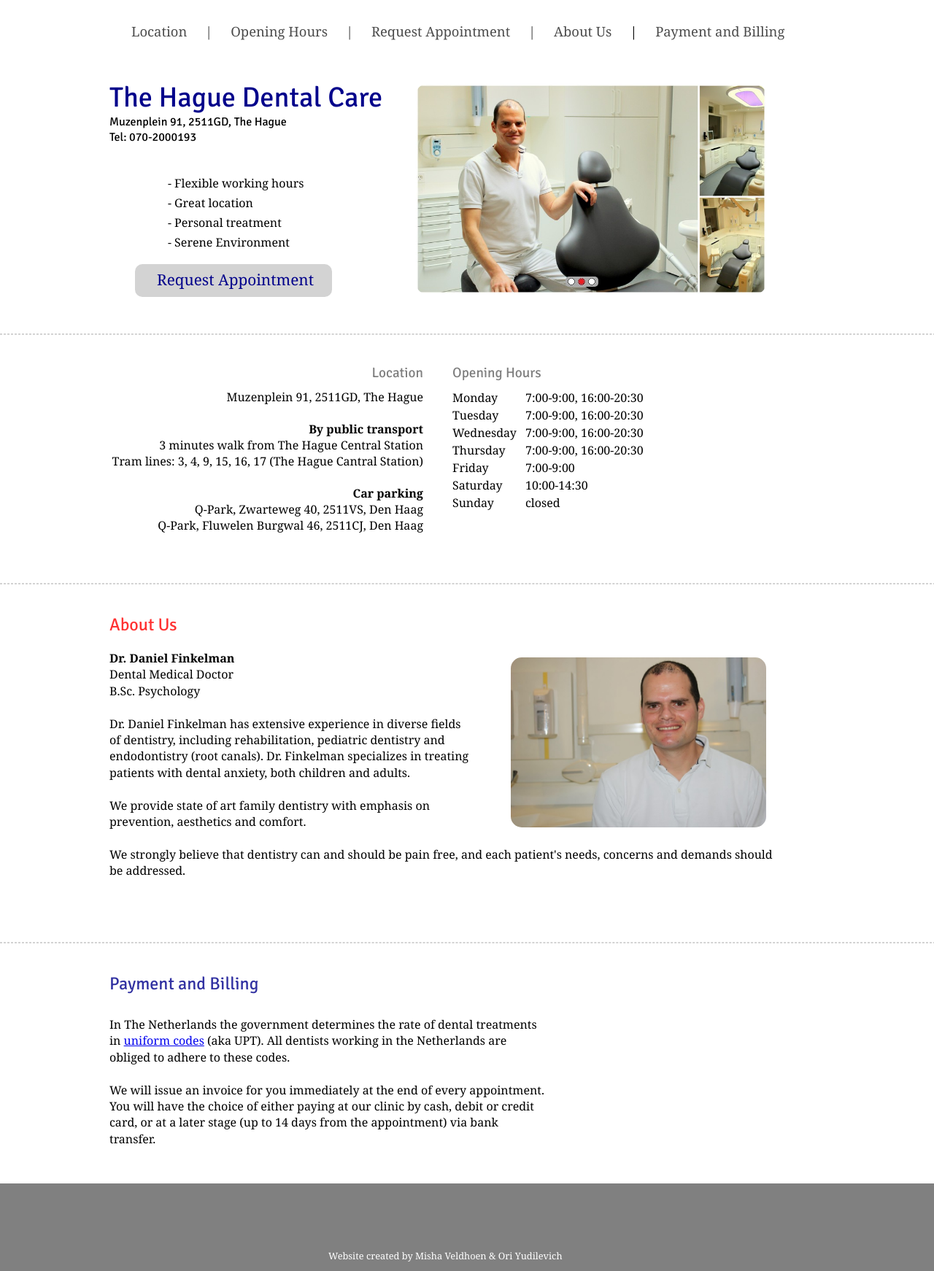
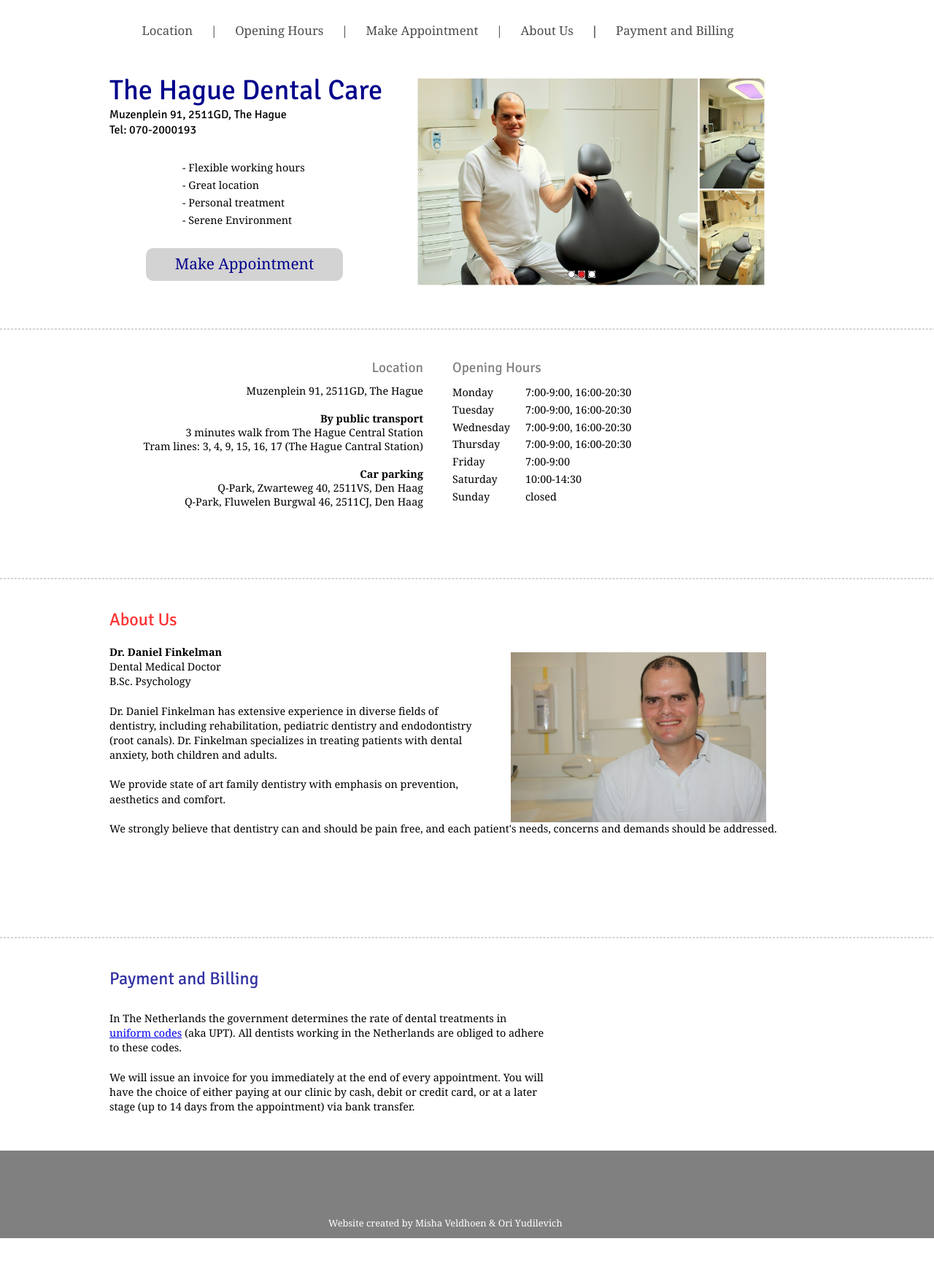
Before and after one commit to oriyudilevich/DanielWebsite, a PHP site: page / in a window 1280 px wide. Shown: the whole page at 73% size. After the commit the page ends 1697 px from the top, so only its background shows below. Run offline with PHP 8.4, Linux system fonts and the light colour scheme; some libraries are stand-ins or nearby versions; some web fonts are replaced.

Commit message:
Some design changes (mainly organizing the CSS file)

```diff
--- a/css/stylesheet.css
+++ b/css/stylesheet.css
@@ -29,16 +29,103 @@
     color: darkgray;
 }
 
+/* POPUP WINDOW
+============================================*/
+
+#popup_content {
+    margin: 4px 7px;
+    width:440px;
+    padding-left:20px;
+    padding-top:20px;
+    padding-bottom:20px;
+}
+
+#popup_content span{
+    font-size:150%;
+}
+
+#backgroundPopup {
+    z-index:21;
+    position: fixed;
+    display:none;
+    height:100%;
+    width:100%;
+    background:#000000;
+    top:0px;
+    left:0px;
+}
+#toPopup {
+    font-family: "lucida grande",tahoma,verdana,arial,sans-serif;
+    background: none repeat scroll 0 0 #FFFFFF;
+    border: 10px solid #ccc;
+    border-radius: 3px 3px 3px 3px;
+    color: #333333;
+    display: none;
+    font-size: 90%;
+    position: fixed;
+    top: 100px;
+    left: 350px;
+    width: 500px;
+    z-index: 22;
+}
+div.loader {
+    background: url("../images/loading.gif") no-repeat scroll 0 0 transparent;
+    height: 32px;
+    width: 32px;
+    display: none;
+    z-index: 9999;
+    position: fixed;
+    top: 300px;
+    left: 600px;
+}
+div.close {
+    background: url("../images/closebox.png") no-repeat scroll 0 0 transparent;
+    bottom: 24px;
+    cursor: pointer;
+    float: right;
+    height: 30px;
+    left: 27px;
+    position: relative;
+    width: 30px;
+}
+span.ecs_tooltip {
+    background: none repeat scroll 0 0 #000000;
+    border-radius: 2px 2px 2px 2px;
+    color: #FFFFFF;
+    display: none;
+    font-size: 11px;
+    height: 16px;
+    opacity: 0.7;
+    padding: 4px 3px 2px 5px;
+    position: absolute;
+    right: -69px;
+    text-align: center;
+    top: -51px;
+    width: 100px;
+}
+span.arrow {
+    border-left: 5px solid transparent;
+    border-right: 5px solid transparent;
+    border-top: 7px solid #000000;
+    display: block;
+    height: 1px;
+    left: 40px;
+    position: relative;
+    top: 3px;
+    width: 1px;
+}
+
 /* HEADER
 ============================================*/
 
 #header {
     height: 70px;
-    width: 950px;
+    width: 900px;
     position:relative;
-    margin-left:180px;
+    margin-left:150px;
     margin-top:30px;
-    font-size:115%;
+    font-size:105%;
+    text-align: center;
 }
 
 #header a {
@@ -105,72 +192,37 @@
 #header_payment a {
 }
 
-/* SLIDE SHOW
+/* TOP SECTION
 ============================================*/
 
-
-.fader{
-    position: absolute;
-    top: 85px;
-    left: 570px;
-    width: 480px;
-    height: 288px;
-    overflow: hidden;
-    border-radius: 15px;
+#topsection{
+    margin-top: 0px;
+    height: 350px;
 }
 
-.fader .slide{
-    position: absolute;
-    width: 100%;
-    height: 100%;
-    top: 0;
-    z-index: 1;
-    opacity: 0;
+/* LEFT BLOCK
+============================================*/
+
+#leftblock{
+    float:left;
+    width: 420px;
+    height: 350px;
+    margin-left: 150px;
 }
 
-.fader .img.slide{
-
-}
-
-.fader_controls{
-    position: absolute;
-    bottom: 10px;
-    left: 205px;
-    z-index: 4;
-    background: darkgray;
-    height: 12px;
-    width: 42px;
-    border-radius: 5px;
-    padding-left: 3px;
-    padding-top: 2px;
-}
-
-.fader_controls .page{
-    float: left;
-    background:url("../images/buttonwhite.jpg") 0 0 no-repeat;
-    width: 10px;
-    height: 10px;
-    margin-right: 4px;
-}
-
-.fader_controls .active{
-    background:url("../images/buttonred.jpg") 0 0 no-repeat;
-}
 
 /* TITLE
 ============================================*/
 
 #title{
     position:relative;
-    width:500px;
-    height:130px;
+    width:420px;
+    height:100px;
     font-family: 'Signika', sans-serif;
-    margin-left: 150px;
 }
 
 #title_main{
     position: relative;
-    margin-top: 10px;
     font-size:240%;
     color:darkblue;
 }
@@ -183,10 +235,13 @@
 ============================================*/
 
 #reasons{
-    position:relative;
-    margin-top:0px;
-    height:100px;
-    margin-left:230px;
+    position: relative;
+    margin-top: 20px;
+    left: 100px;
+    width: 190px;
+    height: 100px;
+    font-size: 90%
+
 }
 
 #reason_1{
@@ -210,101 +265,85 @@
 
 #appointment{
     position:relative;
+    margin-top: 20px;
+    left: 50px;
     font-size: 130%;
-    margin-top: 22px;
-    margin-left: 185px;
     height: 45px;
     width: 270px;
     background-color:lightgray;
     border-radius:10px;
-    margin-bottom:50px;
+    text-align: center;
+}
+
+#appointment_content{
+    position:relative;
+    top: 7px;
 }
 
 #appointment_a{
-    position:absolute;
-    top: 7px;
-    left: 30px;
     text-decoration:none;
     color:darkblue;
 }
 
-/* POPUP WINDOW
+
+/* RIGHT BLOCK
 ============================================*/
-#backgroundPopup {
-    z-index:21;
-    position: fixed;
-    display:none;
-    height:100%;
-    width:100%;
-    background:#000000;
-    top:0px;
-    left:0px;
+
+#rightblock{
+    position: relative;
+    float: left;
+    width: 480px;
+    height: 350px;
 }
-#toPopup {
-    font-family: "lucida grande",tahoma,verdana,arial,sans-serif;
-    background: none repeat scroll 0 0 #FFFFFF;
-    border: 10px solid #ccc;
-    border-radius: 3px 3px 3px 3px;
-    color: #333333;
-    display: none;
-    font-size: 14px;
-    left: 50%;
-    margin-left: -402px;
-    position: fixed;
-    top: 20%;
-    width: 800px;
-    z-index: 22;
+
+/* SLIDE SHOW
+============================================*/
+
+
+.fader{
+    position: relative;
+    width: 480px;
+    height: 288px;
+    overflow: hidden;
+    margin-top:5px;
 }
-div.loader {
-    background: url("../images/loading.gif") no-repeat scroll 0 0 transparent;
-    height: 32px;
-    width: 32px;
-    display: none;
-    z-index: 9999;
-    top: 40%;
-    left: 50%;
+
+.fader .slide{
     position: absolute;
-    margin-left: -10px;
+    width: 100%;
+    height: 100%;
+    top: 0;
+    z-index: 1;
+    opacity: 0;
 }
-div.close {
-    background: url("../images/closebox.png") no-repeat scroll 0 0 transparent;
-    bottom: 24px;
-    cursor: pointer;
-    float: right;
-    height: 30px;
-    left: 27px;
-    position: relative;
-    width: 30px;
+
+.fader .img.slide{
+
 }
-span.ecs_tooltip {
-    background: none repeat scroll 0 0 #000000;
-    border-radius: 2px 2px 2px 2px;
-    color: #FFFFFF;
-    display: none;
-    font-size: 11px;
-    height: 16px;
-    opacity: 0.7;
-    padding: 4px 3px 2px 5px;
+
+.fader_controls{
     position: absolute;
-    right: -69px;
-    text-align: center;
-    top: -51px;
-    width: 100px;
+    bottom: 10px;
+    left: 205px;
+    z-index: 4;
+    height: 12px;
+    width: 42px;
+    padding-left: 3px;
+    padding-top: 2px;
 }
-span.arrow {
-    border-left: 5px solid transparent;
-    border-right: 5px solid transparent;
-    border-top: 7px solid #000000;
-    display: block;
-    height: 1px;
-    left: 40px;
-    position: relative;
-    top: 3px;
-    width: 1px;
+
+.fader_controls .page{
+    float: left;
+    background:url("../images/buttonwhite.jpg") 0 0 no-repeat;
+    width: 10px;
+    height: 10px;
+    margin-right: 4px;
 }
-div#popup_content {
-    margin: 4px 7px;
+
+.fader_controls .active{
+    background:url("../images/buttonred.jpg") 0 0 no-repeat;
 }
+
 
 /* Separator
 ============================================*/
@@ -348,18 +387,19 @@
 #openinghours_content{
     position: relative;
     text-align: left;
+    font-size: 90%;
 }
 
 #openinghours_days{
     position: absolute;
     left: 0px;
-    line-height: 150%;
+    line-height: 165%;
 }
 
 #openinghours_hours{
     position: absolute;
     left: 100px;
-    line-height: 150%;
+    line-height: 165%;
 }
 
 #location{
@@ -378,7 +418,8 @@
 }
 
 #location_content{
-    text-align:right
+    text-align:right;
+    font-size: 90%;
 }
 
 /* About Us
@@ -407,10 +448,10 @@
     left: 0px;
     margin-bottom: 50px;
     margin-left: 50px;
-    border-radius: 15px;
 }
 
 #aboutus_content{
+    font-size:90%;
     position: relative;
     margin-top:20px;
     width: 920px;
@@ -435,6 +476,7 @@
 }
 
 #payment_content{
+    font-size: 90%;
     width: 600px;
     line-height : 140%;
     margin-bottom: 50px;
--- a/index.html
+++ b/index.html
@@ -15,6 +15,8 @@
         <link href='http://fonts.googleapis.com/css?family=Signika' rel='stylesheet' type='text/css'>
 
     </head>
+
+
     <body>
 
 
@@ -25,13 +27,29 @@
         <a href="#top"><span></span>Back to Top</a>
     </div>
 
+    <!-- Appointment Popup (opens when menu option is clicked or appointment button is clicked)
+    =====================================================-->
 
-    <!-- Home Page
+    <div id="toPopup">
+
+        <div class="close"></div>
+        <span class="ecs_tooltip">Press Esc to close<span class="arrow"></span></span>
+        <div id="popup_content">
+            <span>Coming soon...</span> Make your appointment online!<br><br>
+            For the time being, please call 070-2000193 to make an appointment.<br><br>
+            Please bring with you to your first appointment a valid identity card, and in case you have any medical limitations, a letter from your family doctor.
+        </div> <!-- end of popup content -->
+
+    </div> <!-- end of toPopup -->
+
+    <div class="loader"></div>
+    <div id="backgroundPopup"></div>
+
+
+    <!-- Header
     =====================================================-->
 
         <div id="header">
-
-            <div id="header_content">
 
             <span id="header_location"><a id="header_location_a" href="#location">Location</a></span>
 
@@ -41,7 +59,7 @@
 
             <span id="header_separator2">|</span>
 
-                <span id="header_requestappointment"><a class="topopup" id="header_requestappointment_a" href="#requestappointment">Request Appointment</a></span>
+            <span id="header_requestappointment"><a class="topopup" id="header_requestappointment_a" href="#requestappointment">Make Appointment</a></span>
 
             <span id="header_separator3">|</span>
 
@@ -51,20 +69,14 @@
 
             <span id="header_payment"><a id="header_payment_a" href="#payment">Payment and Billing</a></span>
 
-
         </div>
 
-        </div>
+        <div id="topsection">
 
-        <!-- Slide Show -->
+    <!-- Left Block on top (title, reasons and appointment button)
+    =====================================================-->
 
-        <div id="Fader" class="fader">
-            <img class="slide" src="images/pics-homepage1.jpg">
-            <img class="slide" src="images/pics-homepage2.jpg">
-            <img class="slide" src="images/pics-homepage3.jpg">
-            <div class="fader_controls">
-            </div>
-        </div>
+        <div id="leftblock">
 
             <div id="title">
 
@@ -89,28 +101,32 @@
 
             </div>
 
-     <!-- Making an appointment
+            <div id="appointment">
+
+                <div id="appointment_content"><a href="#" id="appointment_a" class="topopup">Make Appointment</a></div>
+
+            </div>
+
+        </div>
+
+
+    <!-- Right block on top (slide show)
     ====================================-->
 
-        <div id="appointment">
+        <div id="rightblock">
 
-            <a href="#" id="appointment_a" class="topopup">Request Appointment</a>
-
-            <div id="toPopup">
-
-                <div class="close"></div>
-                <span class="ecs_tooltip">Press Esc to close<span class="arrow"></span></span>
-                <div id="popup_content">
-                    <p>Here we will implement an interface to the appointment database.</p>
-
-                </div> <!-- end of popup content -->
-
-            </div> <!-- end of toPopup -->
-
-            <div class="loader"></div>
-            <div id="backgroundPopup"></div>
+            <div id="Fader" class="fader">
+                <img class="slide" src="images/pics-homepage1.jpg">
+                <img class="slide" src="images/pics-homepage2.jpg">
+                <img class="slide" src="images/pics-homepage3.jpg">
+                <div class="fader_controls">
+                </div>
+            </div>
 
         </div>
+
+        </div>
+
 
 
 
--- a/js/popup.js
+++ b/js/popup.js
@@ -23,7 +23,7 @@
 	});
 
 	$(this).keyup(function(event) {
-		if (event.which == 27) { // 27 is 'Ecs' in the keyboard
+		if (event.which == 27) { // 27 is 'Esc' in the keyboard
 			disablePopup();  // function close pop up
 		}
 	});
```
Lines whose indentation alone changed are shown as unchanged.
